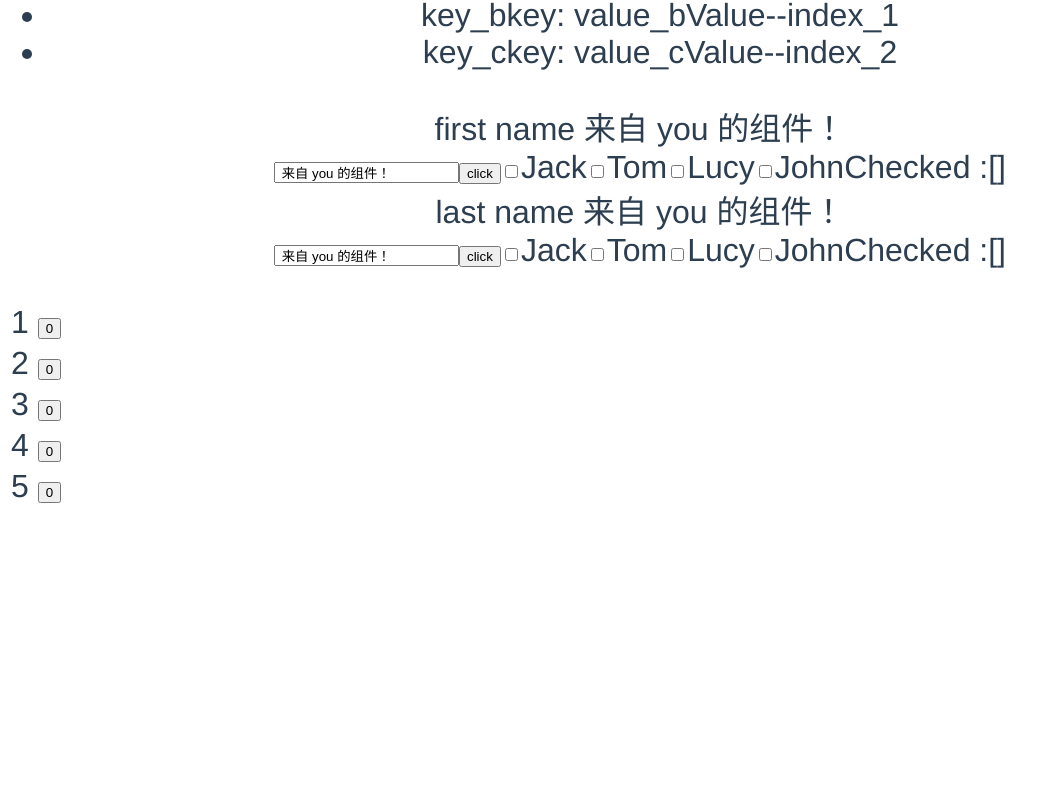
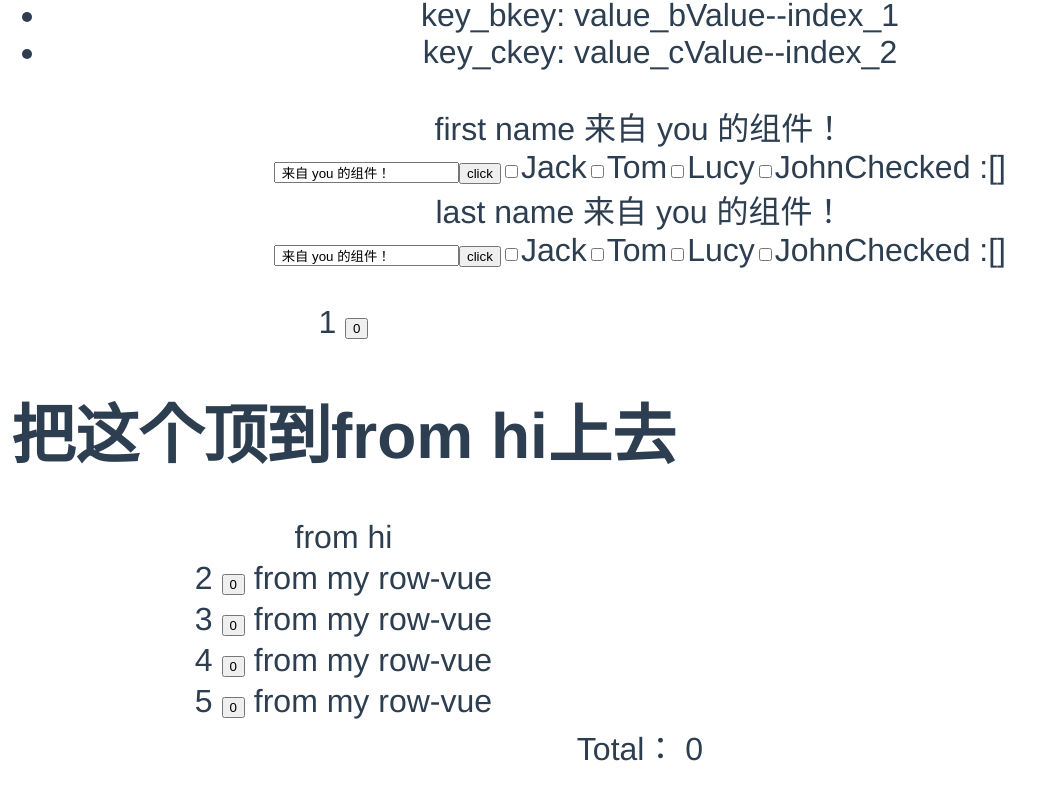
Before and after one commit to pellolove/vue-git, a Vue app in the folder photogallary/: page /#/Hi in a window 1280 px wide. Shown: the part 492-1292 px from the top of the page, without its empty margins (0-1056 px from the left). Before the commit the page ends 1032 px from the top, so only its background shows below. Built offline with nearby package versions, Linux system fonts and the light colour scheme.

Commit message:
添加slot

```diff
--- a/photogallary/src/components/Hi.vue
+++ b/photogallary/src/components/Hi.vue
@@ -20,12 +20,16 @@
         </p>
         <p>
             <table>
-                <tr is='my-row' father-info='1'></tr>
-                <tr is='my-row' father-info='2'></tr>
-                <tr is='my-row' father-info='3'></tr>
-                <tr is='my-row' father-info='4'></tr>
-                <tr is='my-row' father-info='5'></tr>
+                <tr is='my-row' v-on:increment="incrementTotal" father-info='1'>
+                from hi
+                <h1 slot="top">把这个顶到from hi上去</h1>
+                </tr>
+                <tr is='my-row' v-on:increment="incrementTotal" father-info='2'></tr>
+                <tr is='my-row' v-on:increment="incrementTotal" father-info='3'></tr>
+                <tr is='my-row' v-on:increment="incrementTotal" father-info='4'></tr>
+                <tr is='my-row' v-on:increment="incrementTotal" father-info='5'></tr>
             </table>
+            Total： {{ total }}
         </p>
     </div>
 </template>
@@ -49,12 +53,18 @@
                 firstName: 'first name',
                 lastName: 'last name',
                 time: new Date(),
+                total: 0,
                 dList: {
                     akey: 'aValue',
                     bkey: 'bValue',
                     ckey: 'cValue'
                 }
+            }
+        },
+        methods: {
+            incrementTotal() {
 
+                this.total += 1
             }
         },
         components: {
--- a/photogallary/src/components/MyRow.vue
+++ b/photogallary/src/components/MyRow.vue
@@ -1,7 +1,9 @@
 <template>
     <tr v-bind:rownumber='rowNumber'>
         <td> {{fatherInfo}}
-            <button v-on:click="rowNumber += 1">{{rowNumber}}</button>
+            <button v-on:click="increment">{{rowNumber}}</button>
+            <slot name='top'></slot>
+            <slot> from my row-vue</slot>
         </td>
     </tr>
 </template>
@@ -15,6 +17,12 @@
             return {
                 rowNumber: 0
             }
+        },
+        methods: {
+            increment() {
+                this.rowNumber++;
+                this.$emit('increment');
+            }
         }
 
     }
```
